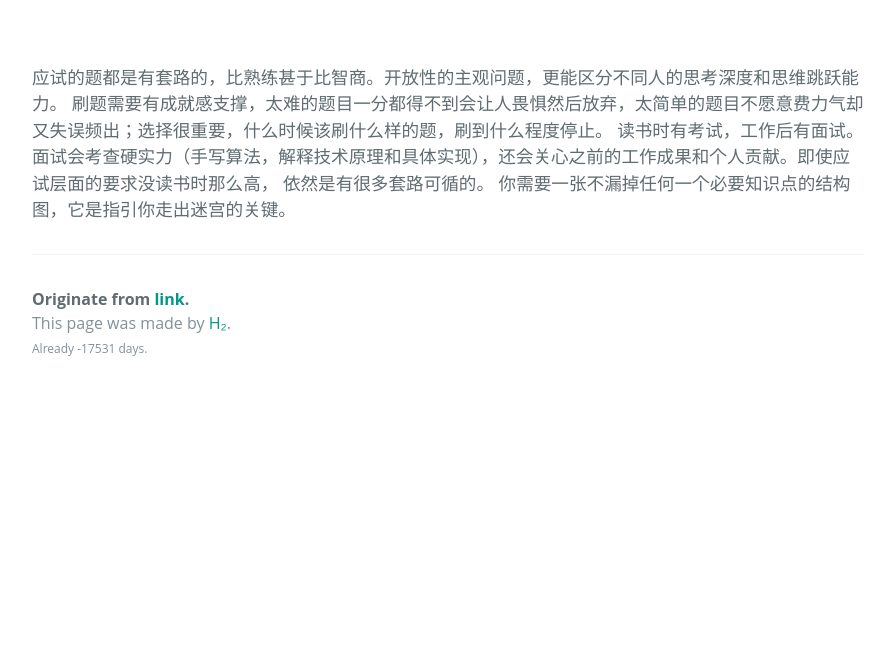
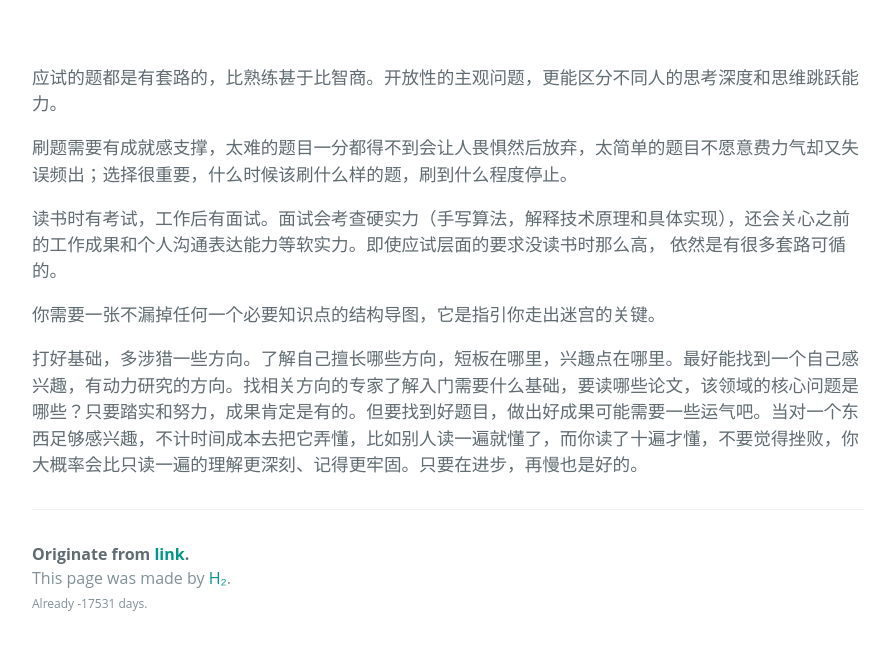
Before and after one commit to ZebulonFeng/ZebulonFeng.github.io, a Jekyll site: the page built from _posts/2020-07-15-解题套路.md, in a window 1280 px wide and 1016 px high, cut to the strip 354-1004 px from the top of the window. Shown: the whole strip, without its empty margins (192-1086 px from the left). Built offline with Jekyll 4.4.1, drawn with Linux system fonts in a browser that asks for light colours; some web fonts are replaced; our own code applies the rules of GitHub Pages for plain Markdown files.

Commit message:
Update 2020-07-15-解题套路.md

```diff
--- a/_posts/2020-07-15-解题套路.md
+++ b/_posts/2020-07-15-解题套路.md
@@ -1,5 +1,10 @@
 应试的题都是有套路的，比熟练甚于比智商。开放性的主观问题，更能区分不同人的思考深度和思维跳跃能力。
+
 刷题需要有成就感支撑，太难的题目一分都得不到会让人畏惧然后放弃，太简单的题目不愿意费力气却又失误频出；选择很重要，什么时候该刷什么样的题，刷到什么程度停止。
-读书时有考试，工作后有面试。面试会考查硬实力（手写算法，解释技术原理和具体实现），还会关心之前的工作成果和个人贡献。即使应试层面的要求没读书时那么高，
+
+读书时有考试，工作后有面试。面试会考查硬实力（手写算法，解释技术原理和具体实现），还会关心之前的工作成果和个人沟通表达能力等软实力。即使应试层面的要求没读书时那么高，
 依然是有很多套路可循的。
-你需要一张不漏掉任何一个必要知识点的结构图，它是指引你走出迷宫的关键。
+
+你需要一张不漏掉任何一个必要知识点的结构导图，它是指引你走出迷宫的关键。
+
+打好基础，多涉猎一些方向。了解自己擅长哪些方向，短板在哪里，兴趣点在哪里。最好能找到一个自己感兴趣，有动力研究的方向。找相关方向的专家了解入门需要什么基础，要读哪些论文，该领域的核心问题是哪些？只要踏实和努力，成果肯定是有的。但要找到好题目，做出好成果可能需要一些运气吧。当对一个东西足够感兴趣，不计时间成本去把它弄懂，比如别人读一遍就懂了，而你读了十遍才懂，不要觉得挫败，你大概率会比只读一遍的理解更深刻、记得更牢固。只要在进步，再慢也是好的。
```
